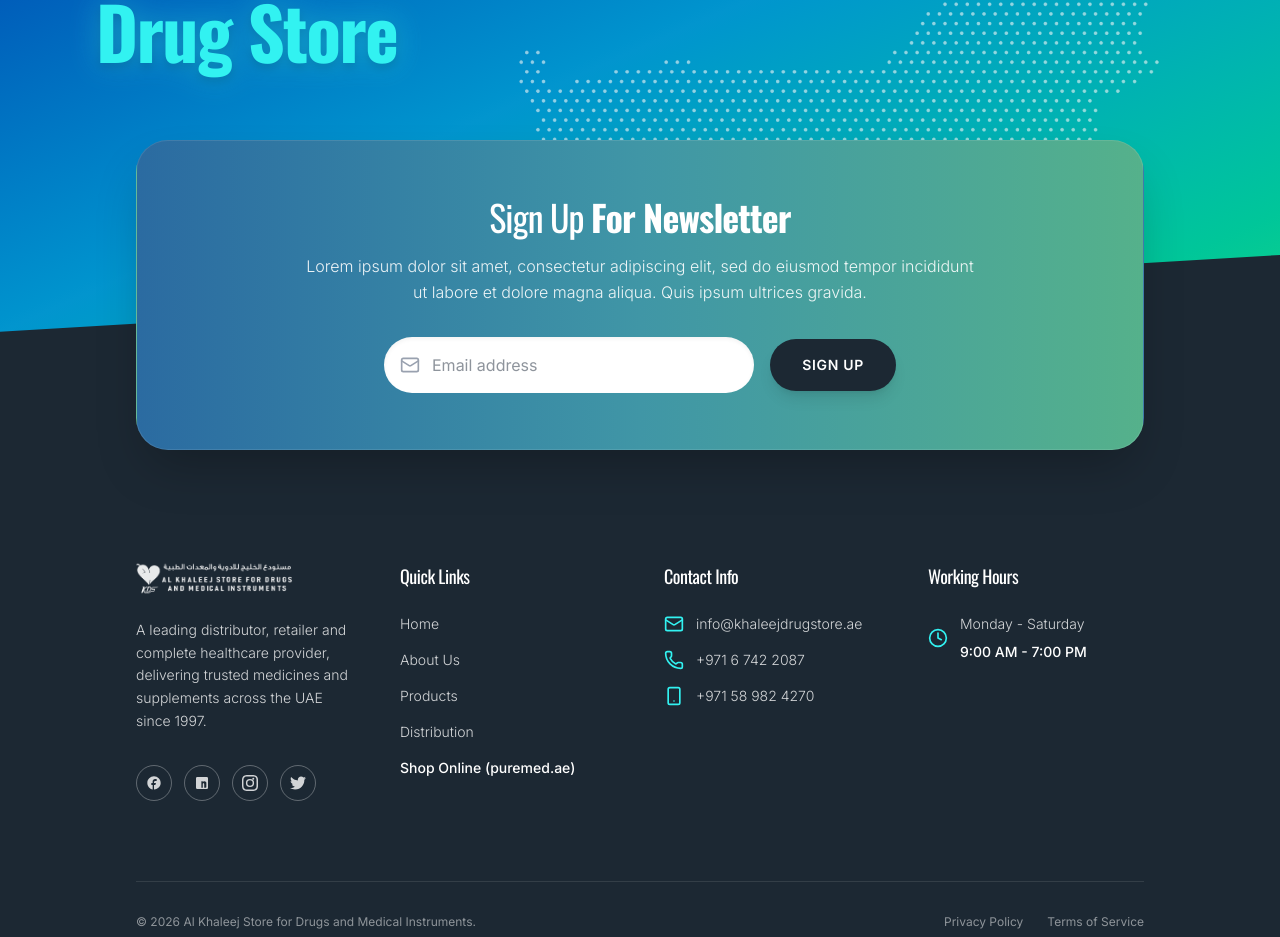
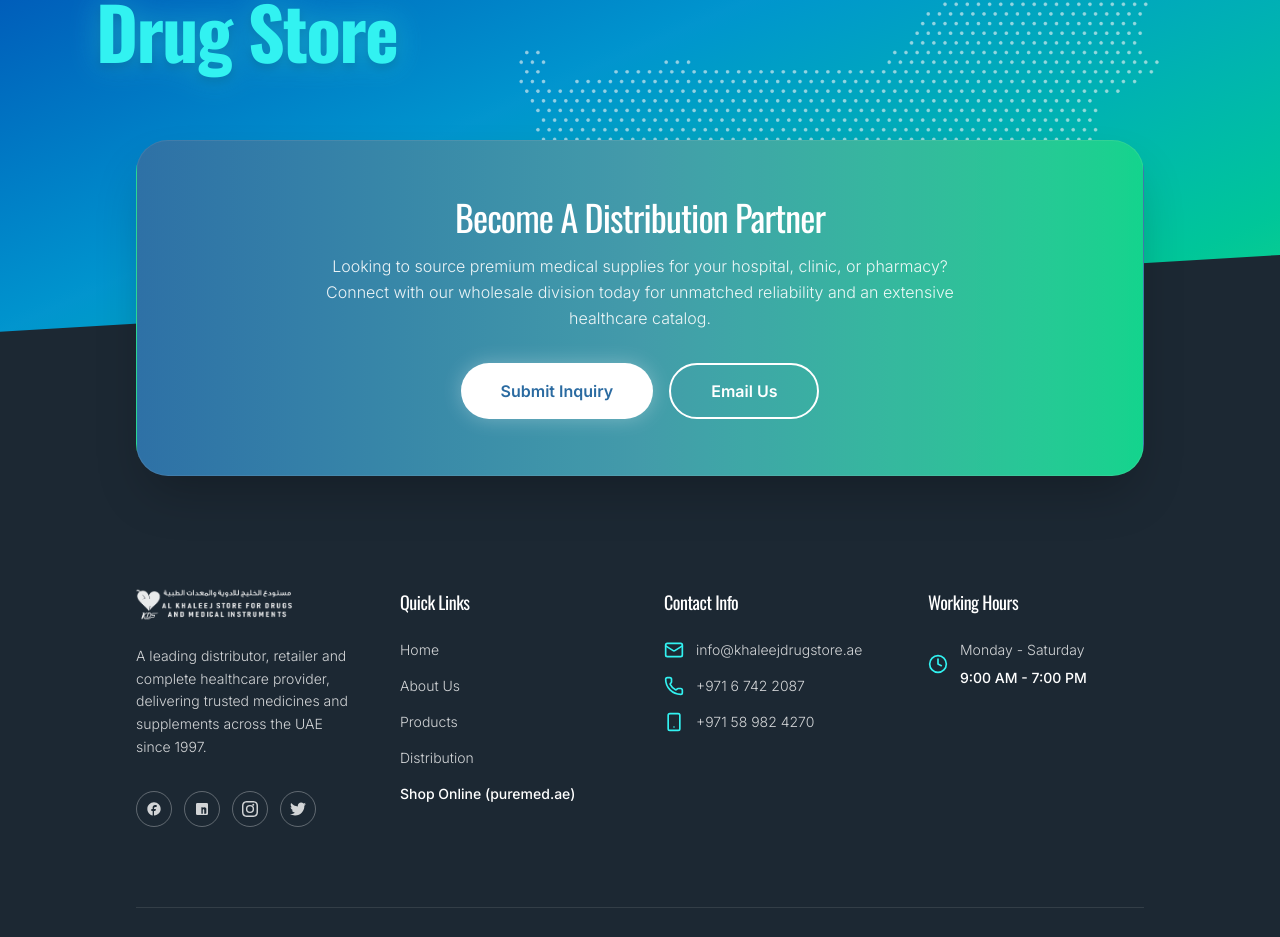
Before and after one commit to optimizers-ae/Al-Khaleej, a React (Vite) app: page / in a window 1280 px wide. Shown: the part 3220-4157 px from the top of the page. Built offline with nearby package versions, Linux system fonts and the light colour scheme.

Commit message:
Update footer

```diff
--- a/src/components/Footer.jsx
+++ b/src/components/Footer.jsx
@@ -1,7 +1,6 @@
-import React from "react";
 import { Link } from "react-router-dom";
 import { motion } from "framer-motion";
-import { Mail, MapPin, Phone, Smartphone, Clock } from "lucide-react";
+import { Mail, Phone, Smartphone, Clock } from "lucide-react";
 import logo from "../assets/logo.png";
 import mapImage from "../assets/images/dotted_map.png";
 
@@ -77,39 +76,37 @@ const Footer = () => {
       {/* Main Bottom Section Wrapper */}
       <div className="relative z-20 max-w-[1200px] mx-auto px-6 lg:px-24 -mt-40 md:-mt-48">
 
-        {/* Newsletter Card */}
+        {/* Partner With Us Card */}
         <motion.div
           initial={{ opacity: 0, y: 40 }}
           whileInView={{ opacity: 1, y: 0 }}
           transition={{ duration: 0.8, ease: "easeOut" }}
           viewport={{ once: true }}
-          className="bg-gradient-to-r from-[#2b6ba1] via-[#4096a6] to-[#55b18b] rounded-2xl md:rounded-[2rem] p-8 md:p-14 shadow-2xl backdrop-blur-md mb-20 relative overflow-hidden border border-white/10"
+          className="bg-gradient-to-r from-[#2b6ba1] via-[#4096a6] to-[#12d287] rounded-2xl md:rounded-[2rem] p-8 md:p-14 shadow-2xl backdrop-blur-md mb-20 relative overflow-hidden border border-white/10"
         >
-          <div className="relative z-10 text-center max-w-2xl mx-auto">
+          <div className="absolute inset-0 bg-white/5 mix-blend-overlay"></div>
+          <div className="relative z-10 text-center max-w-3xl mx-auto">
             <h3 className="text-3xl md:text-4xl font-light mb-4 text-white capitalize">
-              Sign Up <span className="font-bold">For Newsletter</span>
+              Become a Distribution Partner
             </h3>
-            <p className="text-sm md:text-base text-white/90 mb-8 font-light leading-relaxed">
-              Lorem ipsum dolor sit amet, consectetur adipiscing elit, sed do eiusmod tempor incididunt ut labore et dolore magna aliqua. Quis ipsum ultrices gravida.
+            <p className="text-sm md:text-base text-white/90 mb-8 font-light leading-relaxed max-w-2xl mx-auto">
+              Looking to source premium medical supplies for your hospital, clinic, or pharmacy? Connect with our wholesale division today for unmatched reliability and an extensive healthcare catalog.
             </p>
 
-            <form className="flex flex-col sm:flex-row items-center justify-center gap-4 max-w-lg mx-auto">
-              <div className="relative w-full sm:flex-1 group">
-                <Mail className="absolute left-4 top-1/2 -translate-y-1/2 text-gray-400 w-5 h-5 group-focus-within:text-[#0f092d] transition-colors" />
-                <input
-                  type="email"
-                  placeholder="Email address"
-                  className="w-full bg-white text-gray-800 rounded-full py-4 pl-12 pr-4 focus:outline-none focus:ring-2 focus:ring-[#170f3b] shadow-inner transition-shadow text-center sm:text-left"
-                  required
-                />
-              </div>
-              <button
-                type="submit"
-                className="w-full sm:w-auto bg-[#1c2833] hover:bg-[#121a22] text-white font-semibold rounded-full py-4 px-8 transition-all duration-300 text-sm tracking-wider whitespace-nowrap shadow-lg hover:shadow-xl hover:-translate-y-1"
+            <div className="flex flex-col sm:flex-row items-center justify-center gap-4">
+              <Link
+                to="/contact"
+                className="w-full sm:w-auto bg-white text-[#2b6ba1] font-bold rounded-full py-4 px-10 transition-all duration-300 shadow-[0_0_20px_rgba(255,255,255,0.3)] hover:shadow-[0_0_30px_rgba(255,255,255,0.5)] hover:-translate-y-1"
               >
-                SIGN UP
-              </button>
-            </form>
+                Submit Inquiry
+              </Link>
+              <a
+                href="mailto:info@khaleejdrugstore.ae"
+                className="w-full sm:w-auto bg-transparent border-2 border-white text-white font-semibold rounded-full py-3.5 px-10 transition-all duration-300 hover:bg-white hover:text-[#2b6ba1]"
+              >
+                Email Us
+              </a>
+            </div>
           </div>
         </motion.div>
 
```
